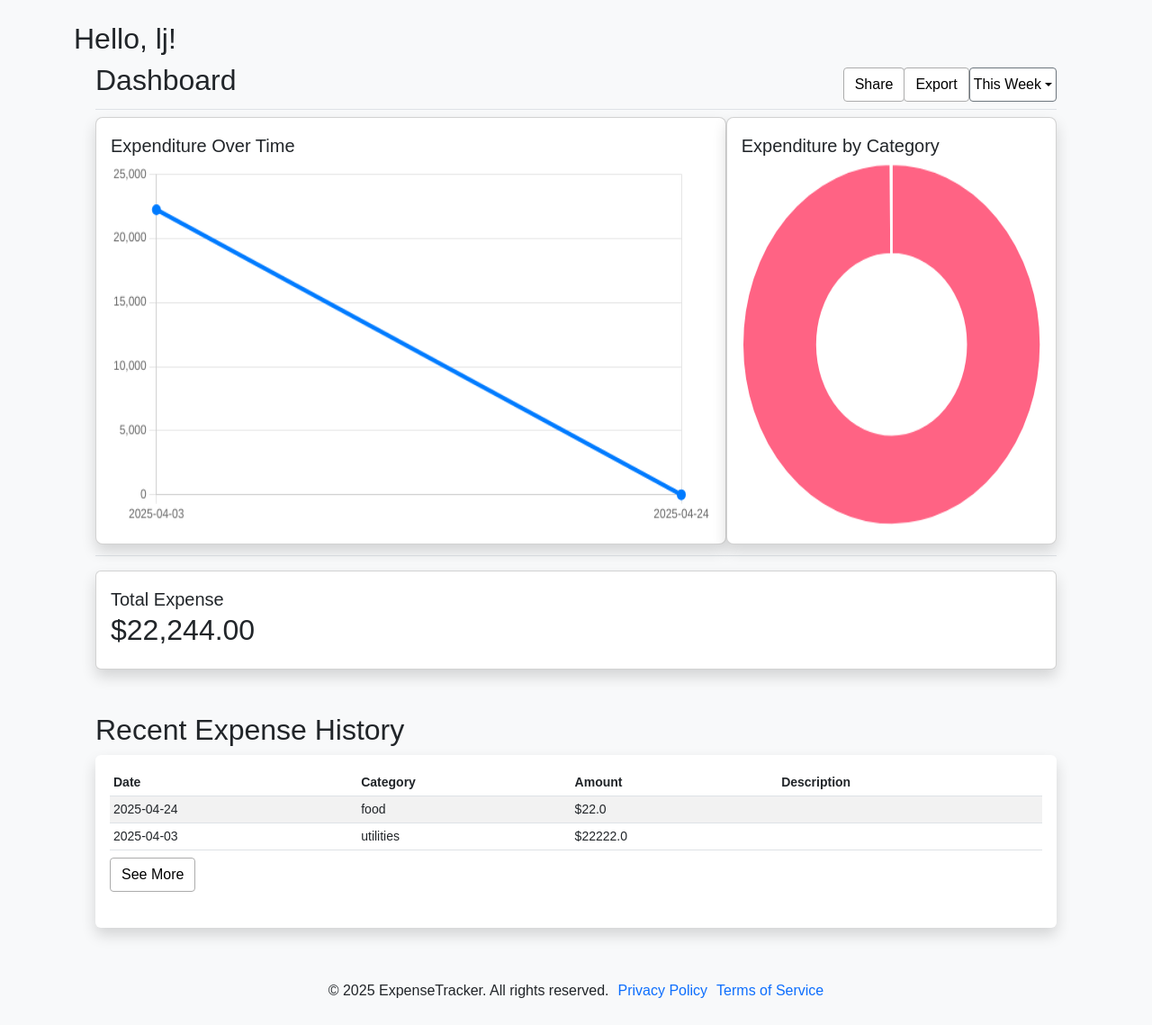
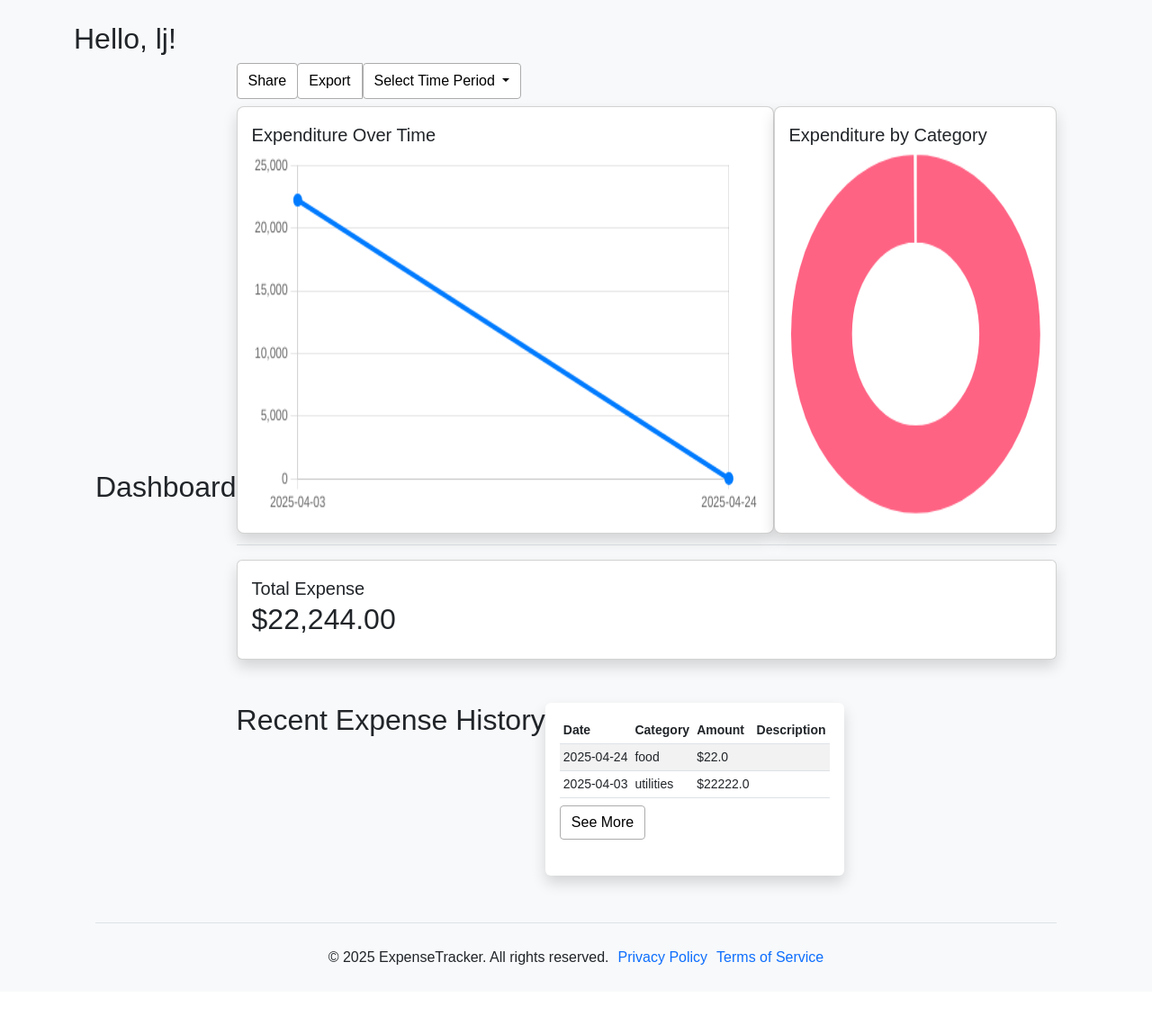
Before and after one commit to Cooper-Thomas1/ExpenseTracker, a Flask app: page /dashboard in a window 1280 px wide. Shown: the part 66-1205 px from the top of the page at 90% size. After the commit the page ends 1138 px from the top, so only its background shows below. Run offline with Flask 3, Linux system fonts and the light colour scheme; a user stored in the database is signed in.

Commit message:
Added functionality to modify graph time period

```diff
--- a/ExpenseTracker/routes.py
+++ b/ExpenseTracker/routes.py
@@ -239,6 +239,24 @@ def visualise():
 @app.route("/api/expenses")
 @login_required
 def api_expenses():
+    period = request.args.get('period', 'all')
+    now = date.today()
+
+    if period == 'week':
+        start_date = now - timedelta(days=7)
+    elif period == 'month':
+        start_date = now.replace(day=1) - timedelta(days=1)
+        start_date = start_date.replace(day=1)
+    elif period == 'year':
+        start_date = now.replace(year=now.year - 1)
+    else:
+        start_date = None
+
+    if start_date:
+        expenses = Expense.query.filter(Expense.user_id == current_user.id, Expense.date >= start_date).all()
+    else:
+        expenses = Expense.query.filter_by(user_id=current_user.id).all()
+
     expenses = [
         {"date": expense.date.strftime('%Y-%m-%d'), "amount": expense.amount, "category": expense.category}
         for expense in current_user.expenses
--- a/ExpenseTracker/static/dashboard.css
+++ b/ExpenseTracker/static/dashboard.css
@@ -1,5 +1,6 @@
 .dashboard-container {
-    flex: 0 0 100%;
+    display: flex;
+    flex-direction: column;
     max-width: 100%;
     margin-inline-start: auto;
     padding-left: 1.5rem;
@@ -39,6 +40,7 @@
     border: 1px solid rgb(172, 172, 172);
     border-radius: 0.25rem;
     color: black;
+    height: 2.5rem;
 }
 .dashboard-container .titlehead .btnprimary:hover {
     color: #fff;
--- a/ExpenseTracker/static/dashboard.js
+++ b/ExpenseTracker/static/dashboard.js
@@ -1,8 +1,44 @@
 (() => {
+  let allExpenses = [];
+  let lineChartInstance = null;
+  let doughnutChartInstance = null;
+
   fetch('/api/expenses')
     .then(response => response.json())
     .then(data => {
-      // Sort data by date
+      allExpenses = data;
+      renderCharts(data); // Render charts with all data by default
+    })
+    .catch(error => {
+      console.error('Error fetching expense data:', error);
+    });
+
+  function filterExpenses(period) {
+
+    const now = new Date();
+    let filteredExpenses = [];
+
+    if (period === 'week') {
+      const lastWeek = new Date();
+      lastWeek.setDate(now.getDate() - 7);
+      filteredExpenses = allExpenses.filter(expense => new Date(expense.date) >= lastWeek);
+      console.log('Example date:', expense.date, '->', new Date(expense.date));
+    } else if (period === 'month') {
+      const lastMonth = new Date();
+      lastMonth.setMonth(now.getMonth() - 1);
+      filteredExpenses = allExpenses.filter(expense => new Date(expense.date) >= lastMonth);
+    } else if (period === 'year') {
+      const lastYear = new Date();
+      lastYear.setFullYear(now.getFullYear() - 1);
+      filteredExpenses = allExpenses.filter(expense => new Date(expense.date) >= lastYear);
+    } else {
+      filteredExpenses = allExpenses;
+    }
+
+    renderCharts(filteredExpenses);
+  }
+
+  function renderCharts(data) {
     data.sort((a, b) => new Date(a.date) - new Date(b.date));
 
     const categorySums = {};
@@ -17,9 +53,14 @@
     const doughnutLabels = Object.keys(categorySums); // Categories as labels
     const doughnutData = Object.values(categorySums); // Sums as data points
 
-      // Line Chart
     const ctx = document.getElementById('myChart');
-      new Chart(ctx, {
+    const ctx2 = document.getElementById('myChart2');
+
+    // Destroy previous charts if they exist
+    if (lineChartInstance) lineChartInstance.destroy();
+    if (doughnutChartInstance) doughnutChartInstance.destroy();
+
+    lineChartInstance = new Chart(ctx, {
       type: 'line',
       data: {
         labels: data.map(expense => expense.date), // Dates as labels
@@ -41,8 +82,7 @@
     });
 
     // Doughnut Chart
-      const ctx2 = document.getElementById('myChart2');
-      new Chart(ctx2, {
+    doughnutChartInstance = new Chart(ctx2, {
       type: 'doughnut',
       data: {
         labels: doughnutLabels,
@@ -64,8 +104,7 @@
         }
       }
     });
-    })
-    .catch(error => {
-      console.error('Error fetching expense data:', error);
-    });
+  }
+
+  window.filterExpenses = filterExpenses;
 })();
--- a/ExpenseTracker/templates/dashboard.html
+++ b/ExpenseTracker/templates/dashboard.html
@@ -11,16 +11,17 @@
       <div class="btn-group">
         <a href="{{ url_for('share') }}"><button type="button" class="btn btnprimary">Share</button></a>
         <button type="button" class="btn btnprimary">Export</button>
-      </div>
-      <button type="button" class="dropbutton dropdown-toggle", id="dropdownMenuButton" data-bs-toggle="dropdown" aria-expanded="false">
-        This Week
-      </button>
-      <ul class="dropdown-menu" aria-labelledby="dropdownMenuButton1">
-        <li><a class="dropdown-item" href="#">This Day</a></li>
-        <li><a class="dropdown-item" href="#">This Month</a></li>
-        <li><a class="dropdown-item" href="#">This Year</a></li>
-      </ul>
-    </div>
+        <div class="dropdown mb-3">
+          <button class="btn btnprimary dropdown-toggle" type="button" id="timePeriodDropdown" data-bs-toggle="dropdown" aria-expanded="false">
+            Select Time Period
+          </button>
+          <ul class="dropdown-menu" aria-labelledby="timePeriodDropdown">
+            <li><a class="dropdown-item" href="#" onclick="filterExpenses('week')">Last Week</a></li>
+            <li><a class="dropdown-item" href="#" onclick="filterExpenses('month')">Last Month</a></li>
+            <li><a class="dropdown-item" href="#" onclick="filterExpenses('year')">Last Year</a></li>
+            <li><a class="dropdown-item" href="#" onclick="filterExpenses('all')">All Time</a></li>
+          </ul>
+        </div>
   </div>
   <div class="graph-container">
     <div class="card shadow p-3 mb-3 bg-white rounded-3 h-100">
```
Lines whose indentation alone changed are shown as unchanged.
